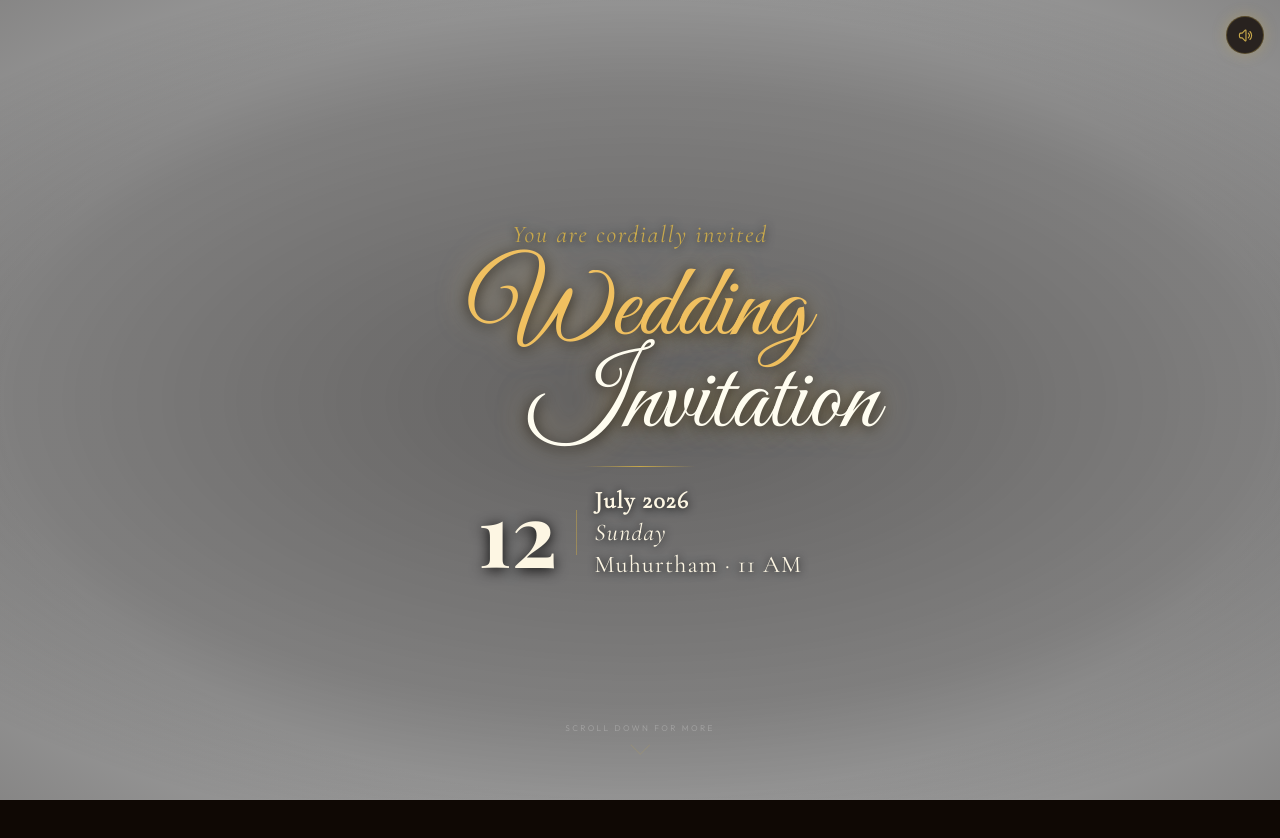
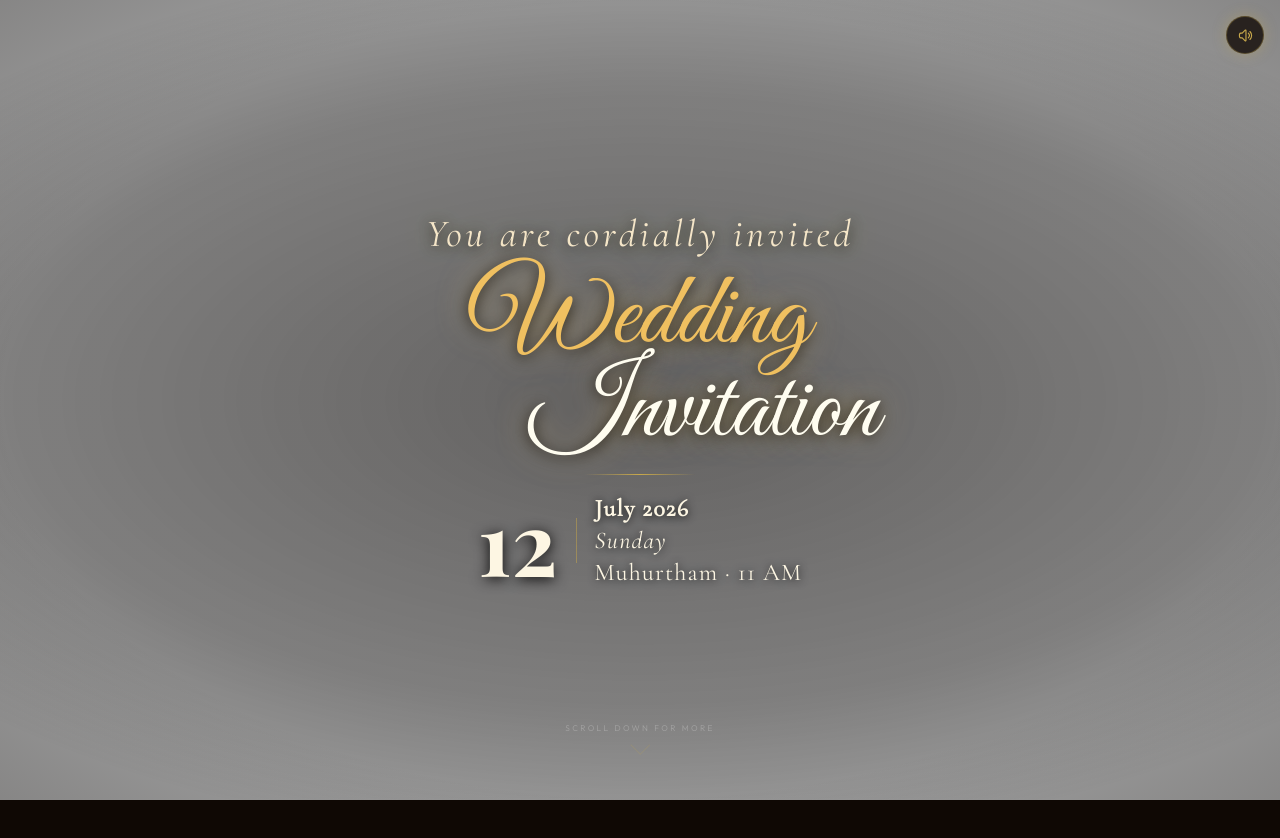
Before and after one commit to pranaynambiar10/gift, a website built with Vite: page index.html in a window 1280 px wide. Shown: the top 838 px of the page. Built offline with nearby package versions, Linux system fonts and the light colour scheme; a web font is replaced by a local one.

Commit message:
Make 'You are cordially invited' bigger and more visible

```diff
--- a/index.html
+++ b/index.html
@@ -122,10 +122,11 @@
     .intro-tag {
       font-family: 'Cormorant Garamond', serif;
       font-style: italic;
-      font-size: clamp(1.1rem, 4vw, 1.5rem);
-      letter-spacing: 0.08em;
-      color: var(--gold);
-      text-shadow: 0 1px 10px rgba(0,0,0,0.8);
+      font-size: clamp(1.5rem, 5.5vw, 2.4rem);
+      font-weight: 500;
+      letter-spacing: 0.1em;
+      color: #F5E6C8;
+      text-shadow: 0 0 30px rgba(255,215,0,0.4), 0 2px 14px rgba(0,0,0,0.9);
       margin-bottom: 18px;
     }
 
```
